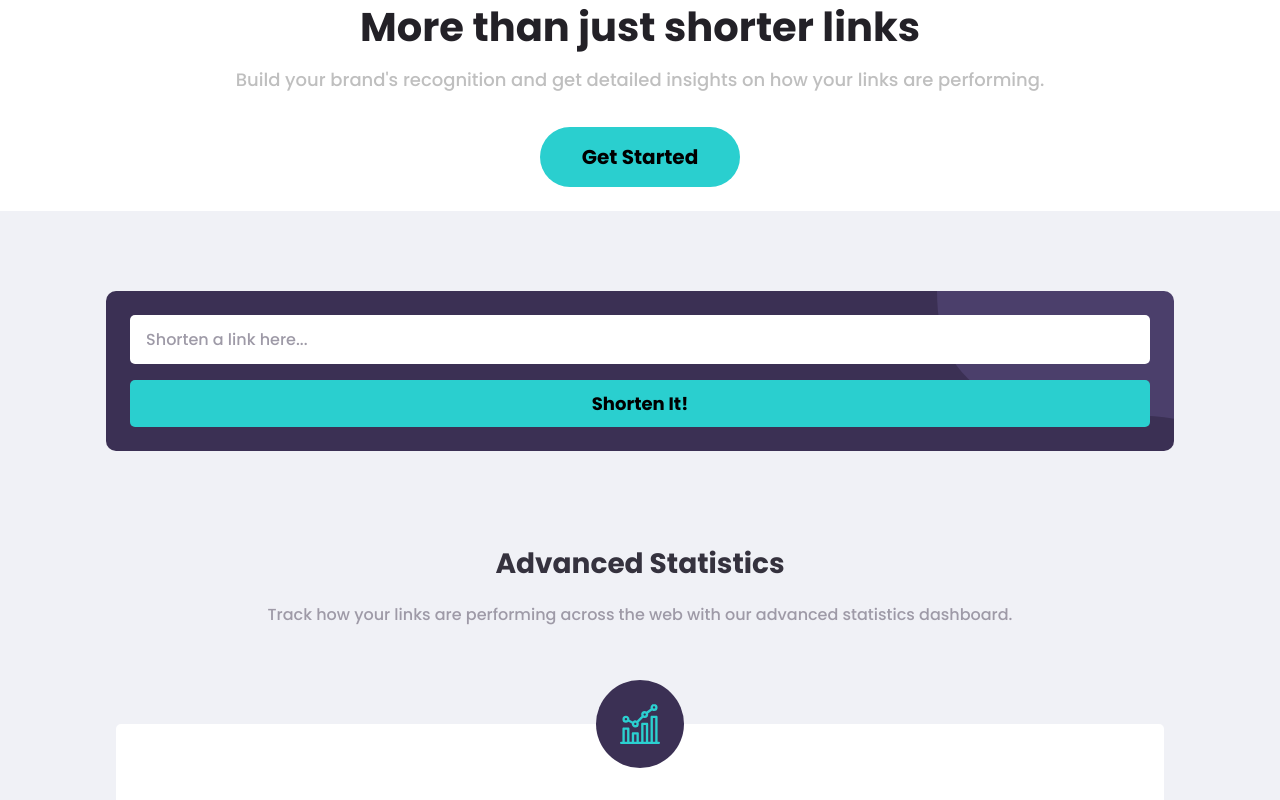
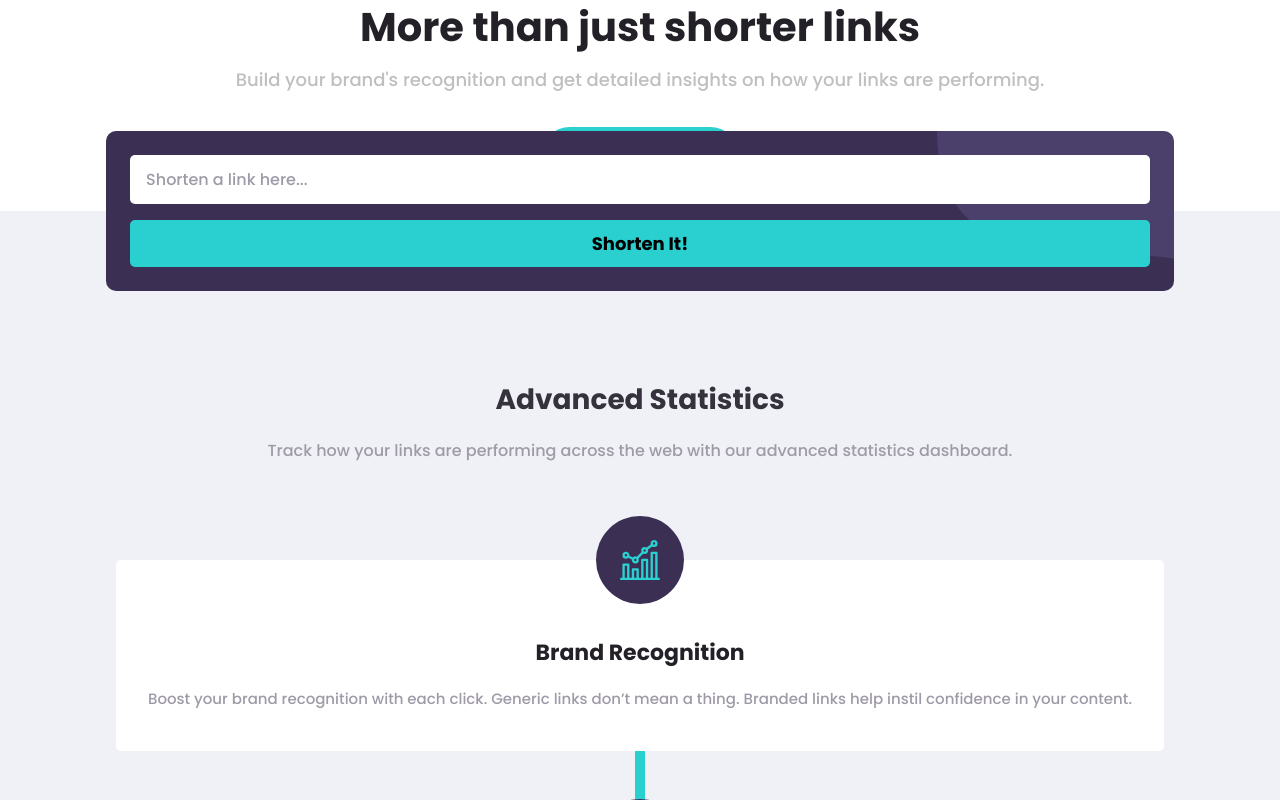
Before and after one commit to joao-lucas-dias/fm-url-shortening, a React (Vite) app: page / in a window 1280 px wide. Shown: the part 1300-2100 px from the top of the page. Built offline with nearby package versions, Linux system fonts and the light colour scheme.

Commit message:
Move main section up

```diff
--- a/src/components/Form/Form.module.css
+++ b/src/components/Form/Form.module.css
@@ -28,6 +28,10 @@
   color: var(--color-neutral-light);
 }
 
+.form > input:focus-visible {
+  outline: 1px solid var(--color-primary-cyan);
+}
+
 .form > button {
   font-size: 18px;
   font-weight: var(--font-weight-bold);
--- a/src/components/Main/Main.module.css
+++ b/src/components/Main/Main.module.css
@@ -3,8 +3,15 @@
 	row-gap: 5.75em;
 	justify-content: center;
 	text-align: center;
-  padding: 5em 1.5em;
-  background-color: #F0F1F6;
+	padding-inline: 1.5em;
+	background-color: #f0f1f6;
+}
+
+.content_wrapper {
+	position: relative;
+	top: -5em;
+	display: grid;
+	row-gap: 5.5em;
 }
 
 .wrapper {
@@ -66,7 +73,7 @@
 .flex_item > div > h3 {
 	font-size: 22px;
 	font-weight: var(--font-weight-bold);
-  margin-bottom: .75em;
+	margin-bottom: 0.75em;
 	color: var(--color-neutral-darker);
 }
 
--- a/src/components/Main/Main.tsx
+++ b/src/components/Main/Main.tsx
@@ -4,6 +4,7 @@ import classes from "./Main.module.css";
 const Main = () => {
 	return (
 		<main className={classes.main}>
+			<div className={classes.content_wrapper}>
 				<Form />
 				<div className={classes.wrapper}>
 					<header className={classes.header}>
@@ -69,6 +70,7 @@ const Main = () => {
 						</div>
 					</div>
 				</div>
+			</div>
 		</main>
 	);
 };
```
Lines whose indentation alone changed are shown as unchanged.
